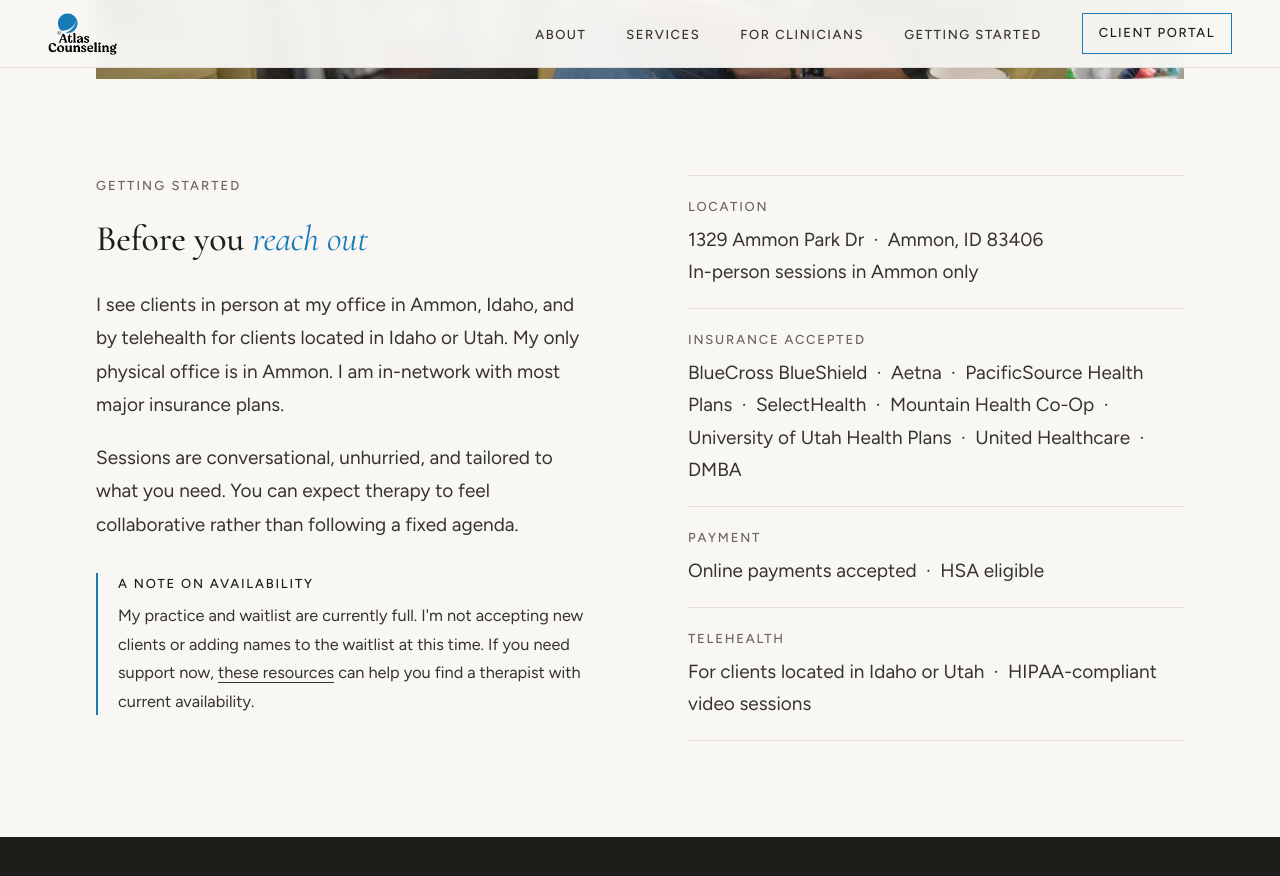
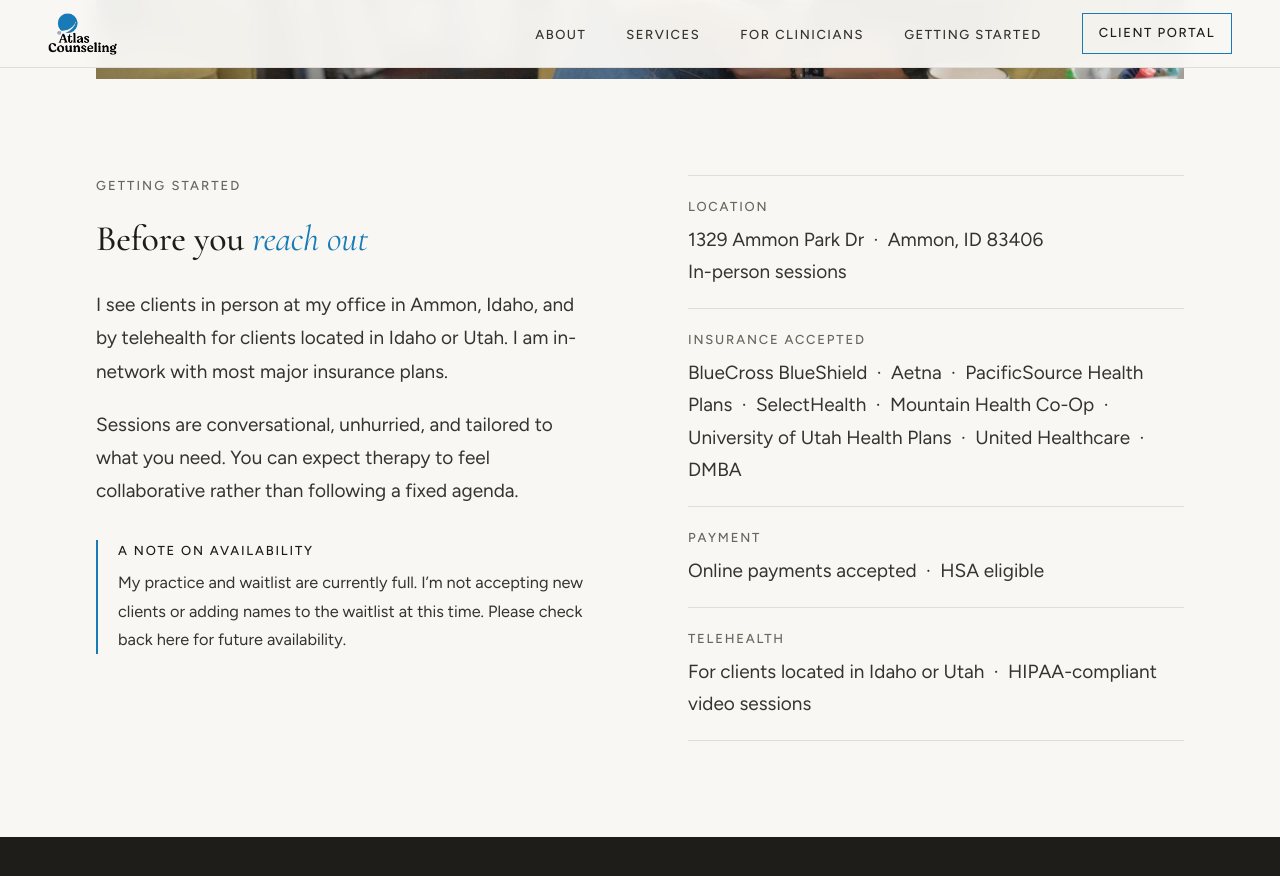
Before and after one commit to alymarie27/atlas-counseling, a Jekyll site: the page built from index.html, in a window 1280 px wide and 900 px high, scrolled down 2837 px. Shown: the top 876 px of the window. Built offline with Jekyll 4.4.1, drawn with Linux system fonts in a browser that asks for light colours.

Commit message:
Use practice email, exact availability wording, cleaner location copy
- Clinician email is now aly@atlascounselingtherapy.com (form, links)
- Availability uses Aly's exact wording on Home, About, Services and
  Getting Started; no waitlist CTAs or 6-month wording remain
- "No office in Utah" lives in structured data; drop the repeated
  "only physical office" lines from visible copy

Co-Authored-By: Claude Opus 5.5 (1M context) <noreply@anthropic.com>

```diff
--- a/_config.yml
+++ b/_config.yml
@@ -1,6 +1,6 @@
 title: Atlas Counseling
 description: Aly Webster, LCPC — trauma-focused therapy, EMDR and Ketamine-Assisted Psychotherapy in Ammon, Idaho, serving Idaho Falls, and by telehealth for clients in Idaho and Utah.
 url: https://alywebster.com
-clinician_email: alymarie27@gmail.com
+clinician_email: aly@atlascounselingtherapy.com
 plugins:
   - jekyll-sitemap
--- a/_layouts/default.html
+++ b/_layouts/default.html
@@ -20,7 +20,7 @@
     "name": "Atlas Counseling",
     "legalName": "Atlas Counseling, LLC",
     "url": "{{ '/' | absolute_url }}",
-    "description": "Therapy with Aly Webster, LCPC. The only physical office is in Ammon, Idaho, serving Idaho Falls. Telehealth is available to clients located in Idaho or Utah; there is no office in Utah.",
+    "description": "Therapy with Aly Webster, LCPC, in person at the Ammon, Idaho office (serving Idaho Falls) and by telehealth for clients located in Idaho or Utah. Ammon is the only physical office; there is no office in Utah.",
     "image": "{{ '/images/aly-yellow-chair.jpg' | absolute_url }}",
     "logo": "{{ '/images/Atlas-Counseling-logo-transparent.png' | absolute_url }}",
     "telephone": "+1-208-516-1003",
--- a/about.html
+++ b/about.html
@@ -35,7 +35,7 @@ page_class: about-page
     </blockquote>
 
     <p class="body-text">The right therapist isn’t the same for everyone. Finding someone who feels like a good fit matters. The relationship between client and therapist is the foundation everything else is built on. Without it, even the best techniques fall flat. I work really well with the right clients, and I'd rather help you find your fit than have you settle for one that isn't quite right. Feel free to reach out to explore whether working together makes sense for you.</p>
-    <p class="body-text text-note">My practice and waitlist are currently full. I’m not accepting new clients or adding names to the waitlist at this time.</p>
+    <p class="body-text text-note">My practice and waitlist are currently full. I’m not accepting new clients or adding names to the waitlist at this time. Please check back here for future availability.</p>
     <a href="contact.html" class="text-link">Get in touch</a>
   </div>
 
--- a/contact.html
+++ b/contact.html
@@ -45,7 +45,7 @@ page_class: contact-page
       <div>
         <p class="section-label">Prospective Clients</p>
         <h2 class="section-heading">Current<br /><em>availability</em></h2>
-        <p class="body-text">My practice and waitlist are currently full. I’m not accepting new clients or adding names to the waitlist at this time.</p>
+        <p class="body-text">My practice and waitlist are currently full. I’m not accepting new clients or adding names to the waitlist at this time. Please check back here for future availability.</p>
       </div>
       <div class="waitlist-note">
         <p class="sidebar-block-label">Looking for support now?</p>
@@ -78,7 +78,7 @@ page_class: contact-page
         </div>
         <div class="info-row">
           <p class="info-label">Telehealth</p>
-          <p class="info-value">For clients located in Idaho or Utah&nbsp;&nbsp;·&nbsp; HIPAA-compliant video sessions via SimplePractice. My only physical office is in Ammon, Idaho.</p>
+          <p class="info-value">For clients located in Idaho or Utah&nbsp;&nbsp;·&nbsp; HIPAA-compliant video sessions via SimplePractice</p>
         </div>
         <div class="info-row">
           <p class="info-label">For Clinicians</p>
--- a/index.html
+++ b/index.html
@@ -77,17 +77,17 @@ page_class: home-page
     <div>
       <p class="section-label">Getting Started</p>
       <h2 class="section-heading">Before you <em>reach out</em></h2>
-      <p class="body-text">I see clients in person at my office in Ammon, Idaho, and by telehealth for clients located in Idaho or Utah. My only physical office is in Ammon. I am in-network with most major insurance plans.</p>
+      <p class="body-text">I see clients in person at my office in Ammon, Idaho, and by telehealth for clients located in Idaho or Utah. I am in-network with most major insurance plans.</p>
       <p class="body-text">Sessions are conversational, unhurried, and tailored to what you need. You can expect therapy to feel collaborative rather than following a fixed agenda.</p>
       <div class="waitlist">
         <strong>A note on availability</strong>
-        My practice and waitlist are currently full. I'm not accepting new clients or adding names to the waitlist at this time. If you need support now, <a href="contact.html#resources">these resources</a> can help you find a therapist with current availability.
+        My practice and waitlist are currently full. I’m not accepting new clients or adding names to the waitlist at this time. Please check back here for future availability.
       </div>
     </div>
     <div>
       <div class="info-row">
         <p class="info-label">Location</p>
-        <p class="info-value">1329 Ammon Park Dr&nbsp;&nbsp;·&nbsp; Ammon, ID 83406<br />In-person sessions in Ammon only</p>
+        <p class="info-value">1329 Ammon Park Dr&nbsp;&nbsp;·&nbsp; Ammon, ID 83406<br />In-person sessions</p>
       </div>
       <div class="info-row">
         <p class="info-label">Insurance Accepted</p>
--- a/services.html
+++ b/services.html
@@ -66,11 +66,11 @@ page_class: services-page
         </div>
         <div class="detail-item">
           <p class="detail-label">Location</p>
-          <p class="detail-value">In person in Ammon, Idaho (my only office)<br />or by telehealth for clients located in Idaho or Utah</p>
+          <p class="detail-value">In person in Ammon, Idaho<br />or by telehealth for clients located in Idaho or Utah</p>
         </div>
         <div class="detail-item">
           <p class="detail-label">Availability</p>
-          <p class="detail-value">Practice and waitlist currently full<br />Not accepting new clients or adding names to the waitlist</p>
+          <p class="detail-value">My practice and waitlist are currently full. I’m not accepting new clients or adding names to the waitlist at this time. Please check back here for future availability.</p>
         </div>
       </div>
     </div>
```
